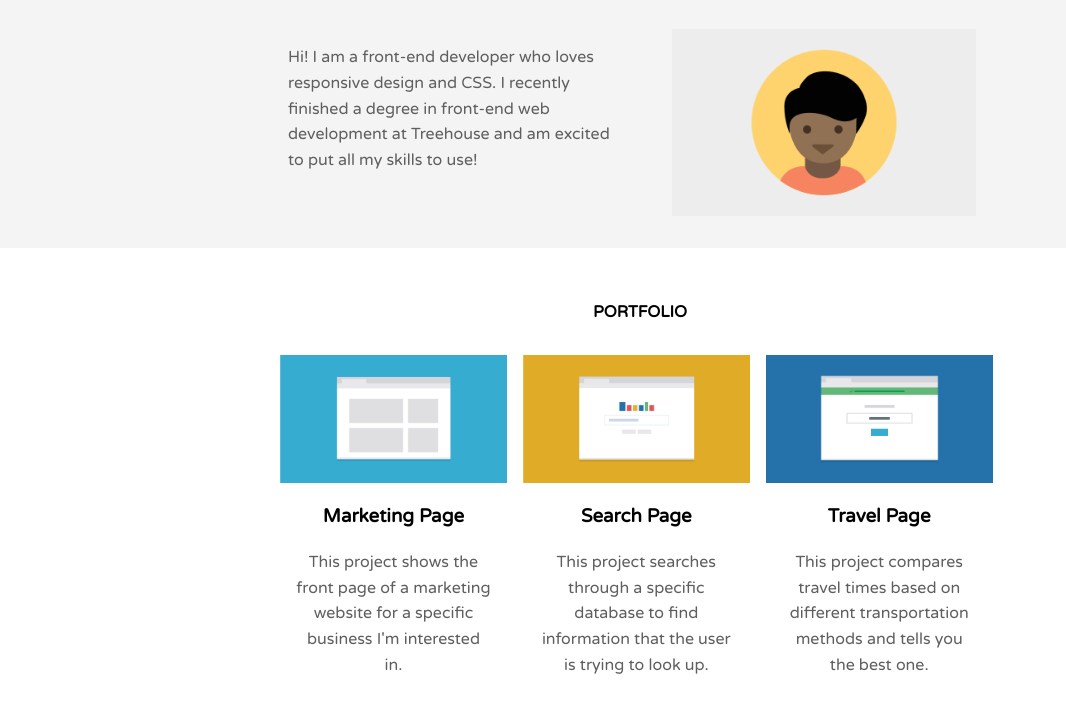
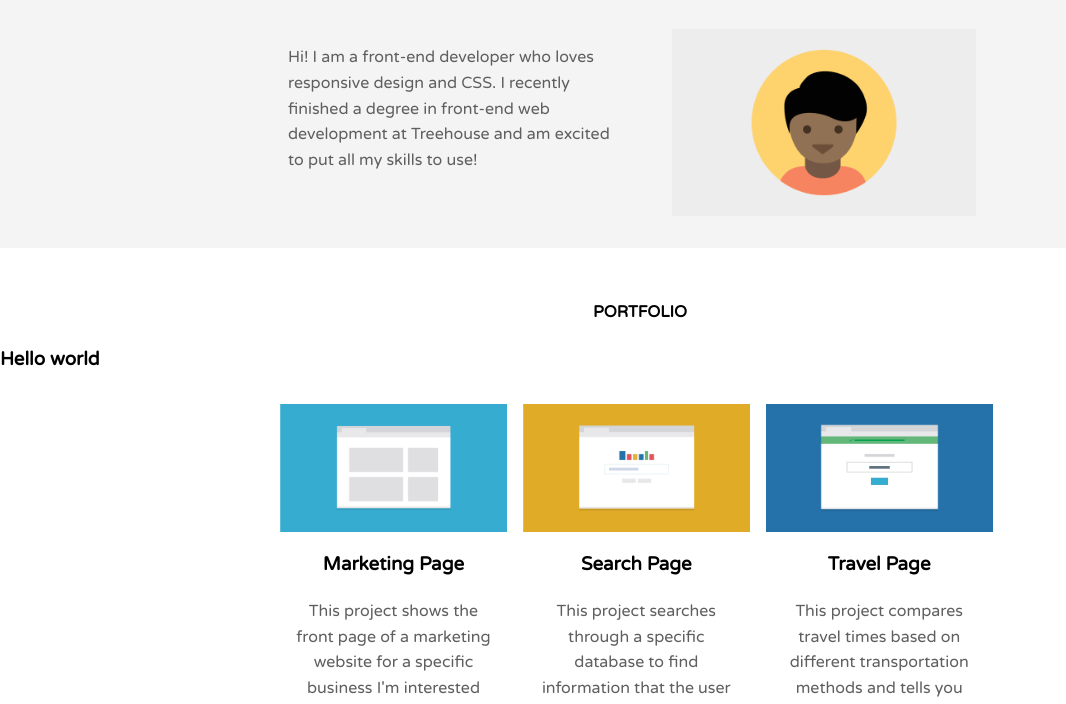
Before and after one commit to lopezamuel/Responsive-Layout, a plain HTML site: page index.html in a window 1280 px wide. Shown: the part 96-800 px from the top of the page, without its empty margins (0-1066 px from the left). Drawn offline with Linux system fonts and the light colour scheme.

Commit message:
Added h3 tag.

```diff
--- a/index.html
+++ b/index.html
@@ -32,13 +32,15 @@
     <div class="profile">
         <div class="container clearfix">
             <img alt="My profile picture" class="profile-pic" src="img/responsive-layout-profile.png" />
-            <p>Hi! I am a front-end developer who loves responsive design and CSS. I recently finished a degree in front-end web development at Treehouse and am excited to put all my skills to use!</p>
+            <p>Hi! I am a front-end developer who loves responsive design and CSS. I recently finished a degree in
+                front-end web development at Treehouse and am excited to put all my skills to use!</p>
         </div>
     </div>
     <!--/.profile-->
 
     <section class="portfolio">
         <h2 class="title" id="portfolio-anchor">PORTFOLIO</h2>
+        <h3>Hello world</h3>
         <div class="container clearfix">
             <article class="marketing col">
                 <img alt="Marketing Project" src="img/portfolio-1.png">
```
